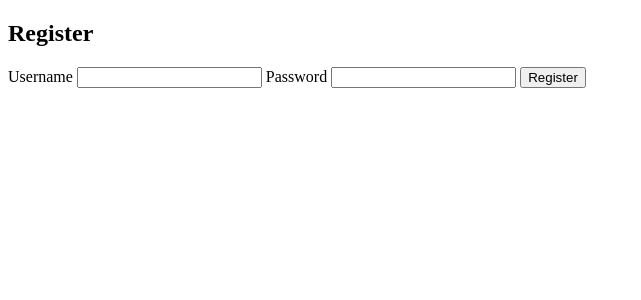
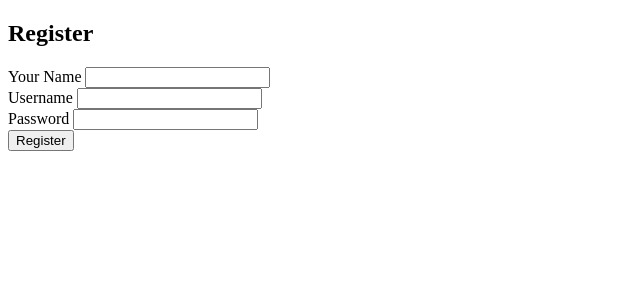
Before and after one commit to aidandoherty01/CEN3031-Project, a Flask app: page /register/ in a window 1280 px wide. Shown: the top 300 px of the page, without its empty margins (0-641 px from the left). Run offline with Flask 3, Linux system fonts and the light colour scheme.

Commit message:
add name

```diff
--- a/templates/register.html
+++ b/templates/register.html
@@ -8,10 +8,18 @@
 <body>
         <h2>Register</h2>
         <form action="/" method="post">
-            <label for="username">Username</label>
-            <input type="text" id="username" name="username" required>
-            <label for="password">Password</label>
-            <input type="password" id="password" name="password" required>
+            <div>
+                <label for="name">Your Name</label>
+                <input type="text" id="name" name="username" required>
+            </div>
+            <div>
+                <label for="username">Username</label>
+                <input type="text" id="username" name="username" required>
+            </div>
+            <div>
+                <label for="password">Password</label>
+                <input type="password" id="password" name="password" required>
+            </div>
             <button type="submit">Register</button>
         </form>
 </body>
```
